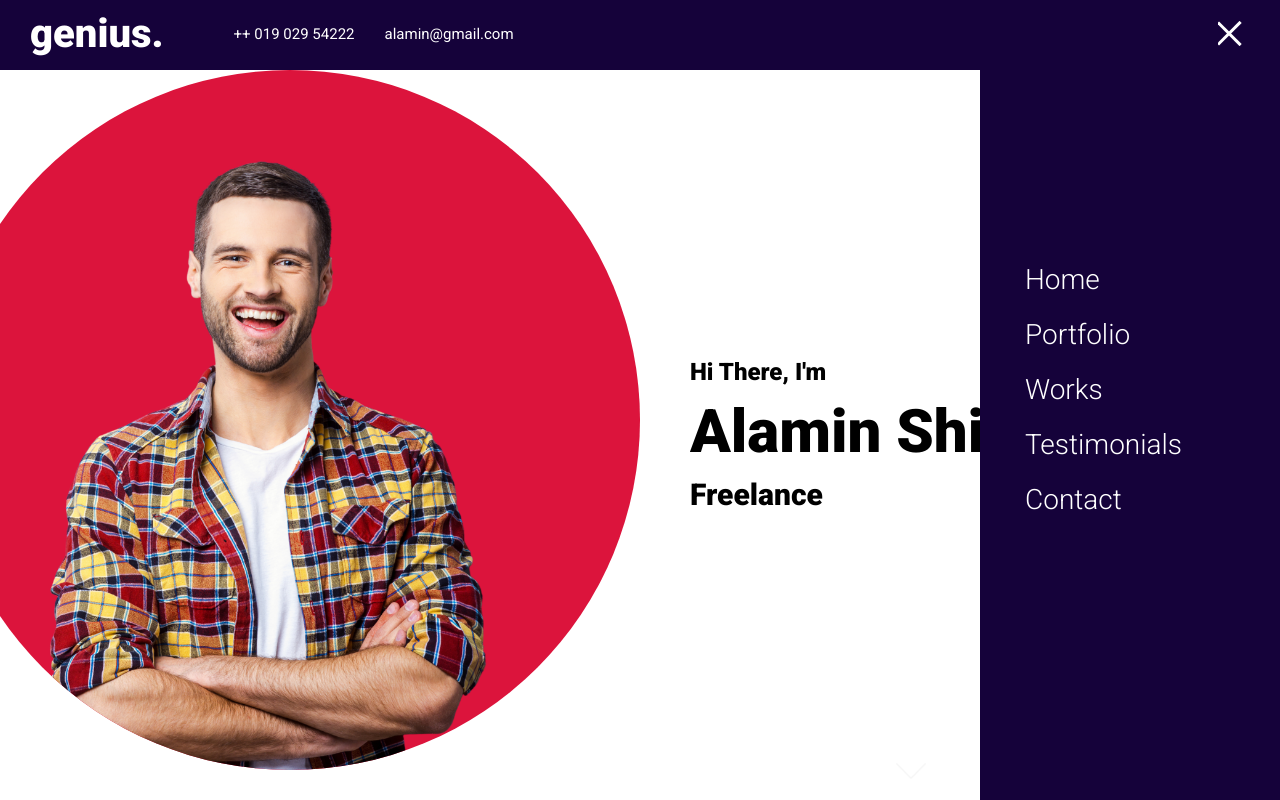
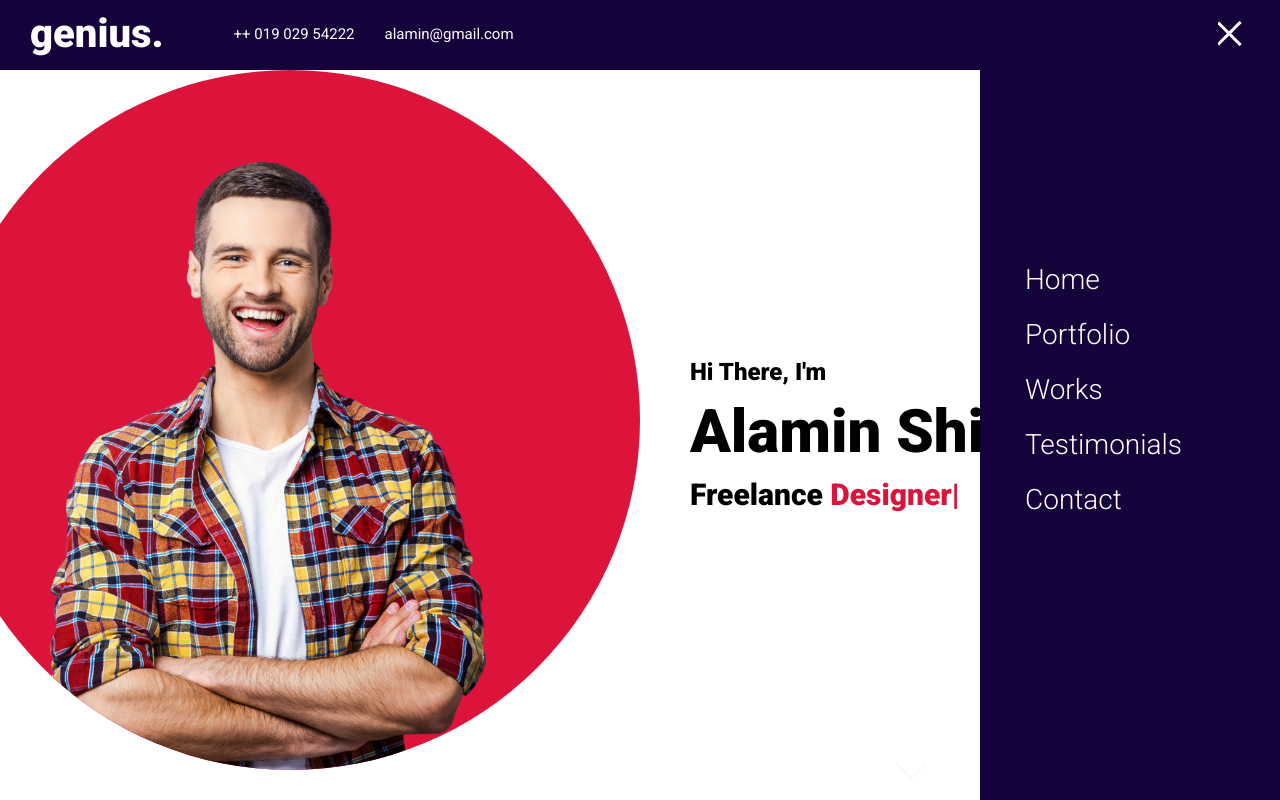
Before and after one commit to alaminsheikh01/React-Portfolio, a React (Create React App) app: page / in a window 1280 px wide. Built offline with nearby package versions, Linux system fonts and the light colour scheme.

Commit message:
worked on auto typing animation

```diff
--- a/package.json
+++ b/package.json
@@ -8,6 +8,7 @@
     "@testing-library/jest-dom": "^5.16.2",
     "@testing-library/react": "^12.1.3",
     "@testing-library/user-event": "^13.5.0",
+    "ityped": "^1.0.3",
     "node-sass": "^7.0.1",
     "react": "^17.0.2",
     "react-dom": "^17.0.2",
--- a/src/components/intro/Intro.jsx
+++ b/src/components/intro/Intro.jsx
@@ -1,7 +1,18 @@
-import React from "react";
+import { useEffect, useRef } from "react";
 import "./intro.scss";
+import { init } from "ityped";
 
 const Intro = () => {
+  const textRef = useRef();
+
+  useEffect(() => {
+    init(textRef.current, {
+      showCursor: true,
+      backDelay: 1500,
+      backSpeed: 60,
+      strings: ["Developer", "Designer", "Content Creator"],
+    });
+  }, []);
   return (
     <div className="intro" id="intro">
       <div className="left">
@@ -14,7 +25,7 @@
           <h2>Hi There, I'm</h2>
           <h1>Alamin Shiekh</h1>
           <h3>
-            Freelance <span></span>
+            Freelance <span ref={textRef}></span>
           </h3>
         </div>
         <a href="#portfolio">
--- a/src/components/intro/intro.scss
+++ b/src/components/intro/intro.scss
@@ -41,6 +41,11 @@
       }
       h3 {
         font-size: 30px;
+
+        span {
+          font-size: inherit;
+          color: crimson;
+        }
       }
     }
     a {
```
Also changed, not shown: 1 other file (tests, documents, lock files or other folders).
